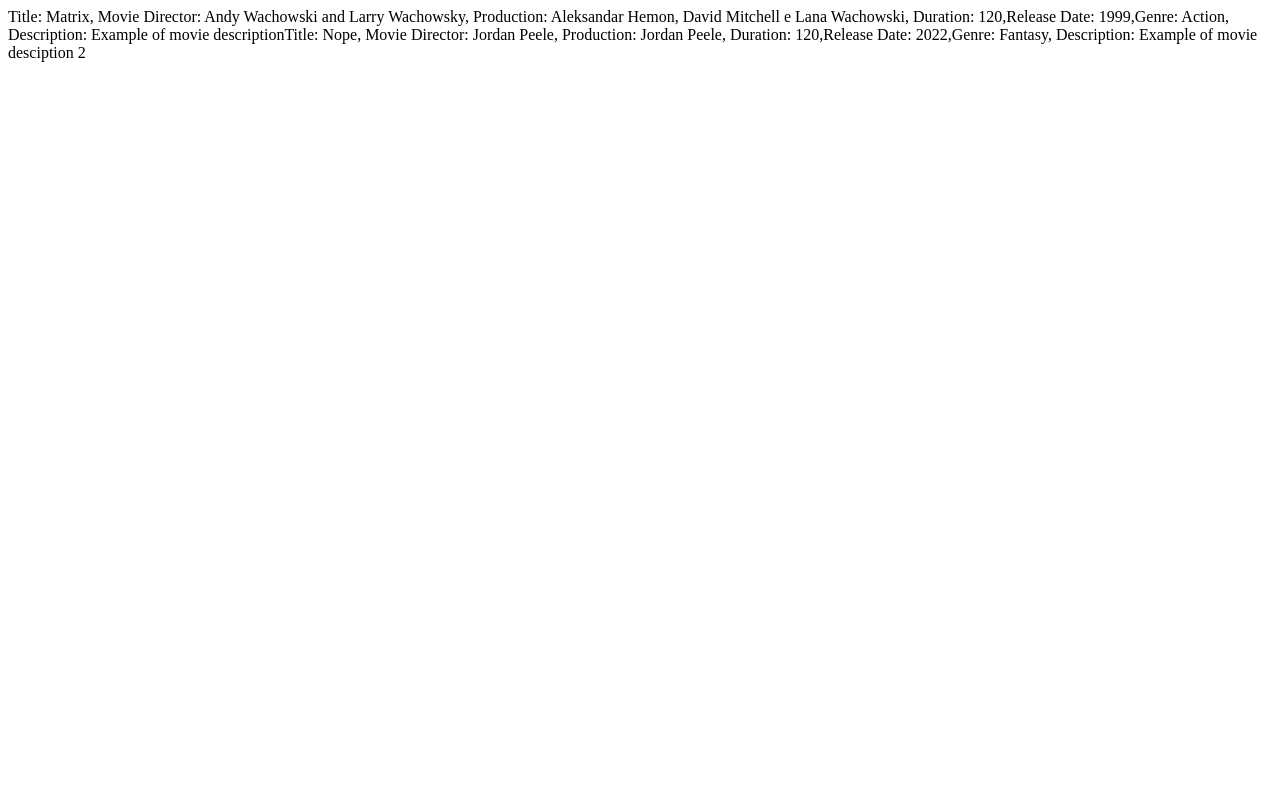
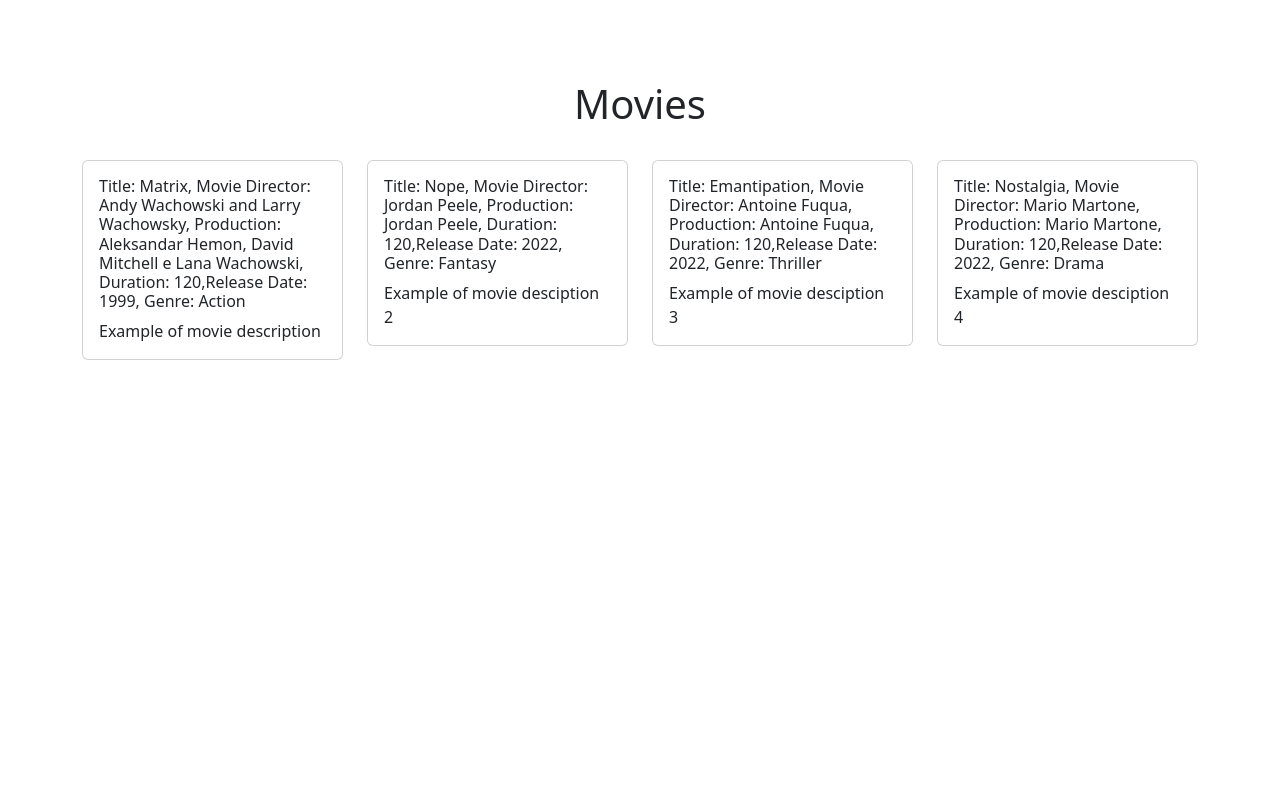
Before and after one commit to FRA2721/php-oop-1, a PHP site: page / in a window 1280 px wide. Run offline with PHP 8.4, Linux system fonts and the light colour scheme.

Commit message:
added movies

```diff
--- a/Models/Movie.php
+++ b/Models/Movie.php
@@ -12,6 +12,7 @@ class Movie{
     // attributes
 
     // public $title;
+    // public $poster;
     // public $movie_director;
     // public $production;
     // public $duration;
@@ -23,6 +24,7 @@ class Movie{
     public function __construct(public String $title, public String $movie_director, public String $production, public int $duration, public int $release_date, public String $genre, public String $description) {
 
         $this->title = $title;
+        // $this->poster = $poster;
         $this->movie_director = $movie_director;
         $this->production = $production;
         $this->duration = $duration;
@@ -37,8 +39,9 @@ class Movie{
      * @author FRANCESCO CIMINO
      */
     public function getData() {
-        return "Title: $this->title, Movie Director: $this->movie_director, Production: $this->production, Duration: $this->duration,Release Date: $this->release_date,Genre: $this->genre, Description: $this->description";
+        return "Title: $this->title, Movie Director: $this->movie_director, Production: $this->production, Duration: $this->duration,Release Date: $this->release_date, Genre: $this->genre";
     }
+
 }
 
 ?>
--- /dev/null
+++ b/css/style.css
@@ -0,0 +1,19 @@
+/* general reset formattinmg section */
+*{
+    padding: 0px;
+    margin: 0px;
+    box-sizing: border-box;
+}
+
+/* image formatting section */
+img {
+    width: 100%;
+    height: 350px;
+    object-fit: cover;
+
+}
+
+/* tipography formatting section */
+h1{
+    padding: 5rem;
+}
--- a/index.php
+++ b/index.php
@@ -4,12 +4,74 @@
 // "import" Movie class
 require_once __DIR__ .  "/Models/Movie.php";
 
+// movie 1
 $matrix = new Movie("Matrix", "Andy Wachowski and Larry Wachowsky", "Aleksandar Hemon, David Mitchell e Lana Wachowski", 120, 1999, "Action", "Example of movie description");
 
+// movie 2
 $nope = new Movie("Nope", "Jordan Peele", "Jordan Peele", 120, 2022, "Fantasy", "Example of movie desciption 2");
 
-echo $matrix->getData();
-echo $nope->getData();
+// movie 3
+$emantipation = new Movie("Emantipation", "Antoine Fuqua", "Antoine Fuqua", 120, 2022, "Thriller", "Example of movie desciption 3");
+
+// movie 4
+$nostalgia = new Movie("Nostalgia", "Mario Martone", "Mario Martone", 120, 2022, "Drama", "Example of movie desciption 4");
+
+// movies list
+$movies= [$matrix, $nope, $emantipation, $nostalgia];
+
+// movies data output
+// foreach($movies as $movie) {
+//     echo $movie->getData();
+// }
 
 ?>
 <!-- /php -->
+
+<!DOCTYPE html>
+<html lang="en">
+
+<head>
+    <meta charset="UTF-8">
+    <meta http-equiv="X-UA-Compatible" content="IE=edge">
+    <meta name="viewport" content="width=device-width, initial-scale=1.0">
+
+    <!-- title -->
+    <title>Movies</title>
+    <!-- /title -->
+
+    <!-- import bootstrap cdn -->
+    <link rel="stylesheet" href="https://cdn.jsdelivr.net/npm/bootstrap@5.2.3/dist/css/bootstrap.min.css">
+    <!-- /import bootstrap cdn -->
+
+    <!-- css -->
+    <link rel="stylesheet" href="css/style.css">
+    <!-- /css -->
+
+</head>
+
+<body>
+    <!-- container -->
+    <div class="container">
+        <h1 class="text-center pb-4">Movies</h1>
+        <div class="row d-flex justify-content-around ">
+
+            <!-- show movie data -->
+            <?php foreach ($movies as $key => $movie) { ?>
+                <div class="col-3">
+                    <div class="card">
+                        <div class="card-body">
+                            <!-- data -->
+                            <h6 class="card-title"><?php echo $movie->getData() ?></h6>
+                            <p class="card-text"><?php echo $movie->description ?></p>
+                            <!-- /data -->
+                        </div>
+                    </div>
+                </div>
+            <?php } ?>
+            <!-- /show movie data -->
+        </div>
+    </div>
+    <!-- /container -->
+</body>
+
+</html>
```
